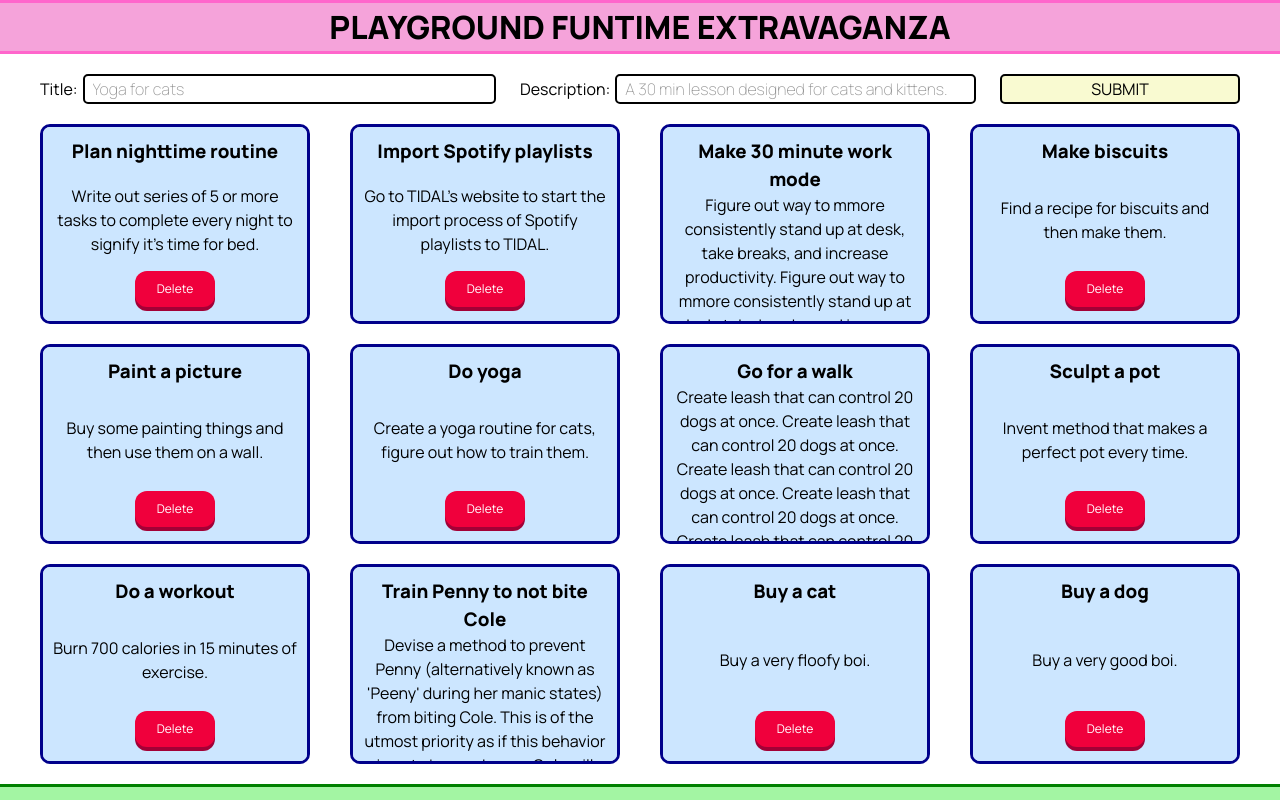
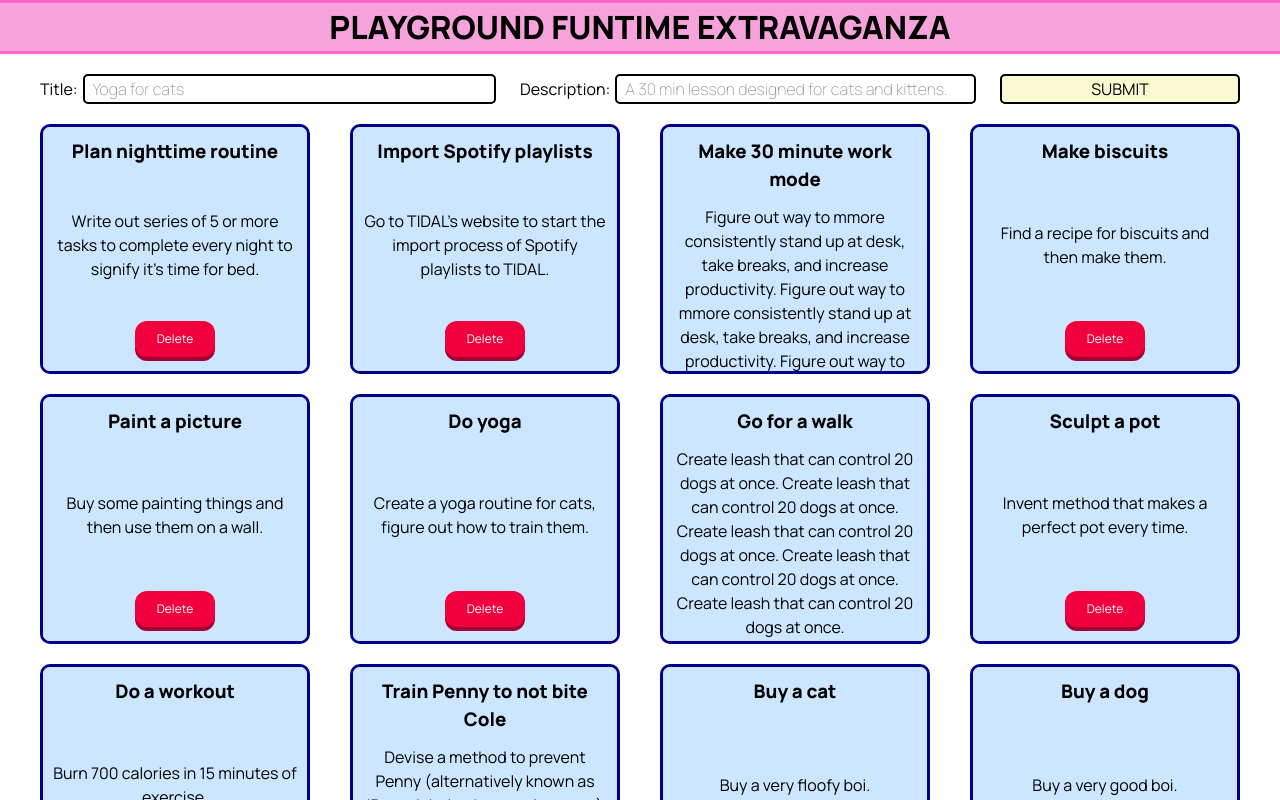
Before and after one commit to colefiscus/playground, a React (Create React App) app: page / in a window 1280 px wide. Shown: the top 800 px of the page. Built offline with nearby package versions, Linux system fonts and the light colour scheme.

Commit message:
Add gap between elements on Card

```diff
--- a/src/Card.js
+++ b/src/Card.js
@@ -68,12 +68,14 @@ const Idea = styled.div`
   flex-direction: column;
   justify-content: space-between;
   align-items: center;
+  gap: 12px;
 `;
 
 const DeleteButtonWrapper = styled.button`
   font-size: calc(12/16 * 1rem);
   background: hsl(340deg 100% 32%);
   padding: 0;
+  /* margin-top: 12px; */
   border: none;
   border-radius: 12px;
   line-height: 1;
--- a/src/Ideas.js
+++ b/src/Ideas.js
@@ -29,7 +29,7 @@ const IdeasContainer = styled.section`
   display: grid;
   justify-content: center;
   grid-template-columns: repeat(auto-fill, minmax(250px, 1fr));
-  grid-template-rows: repeat(3, 200px);
+  grid-template-rows: repeat(3, 250px);
   gap: 20px 40px;
 `;
 
```
